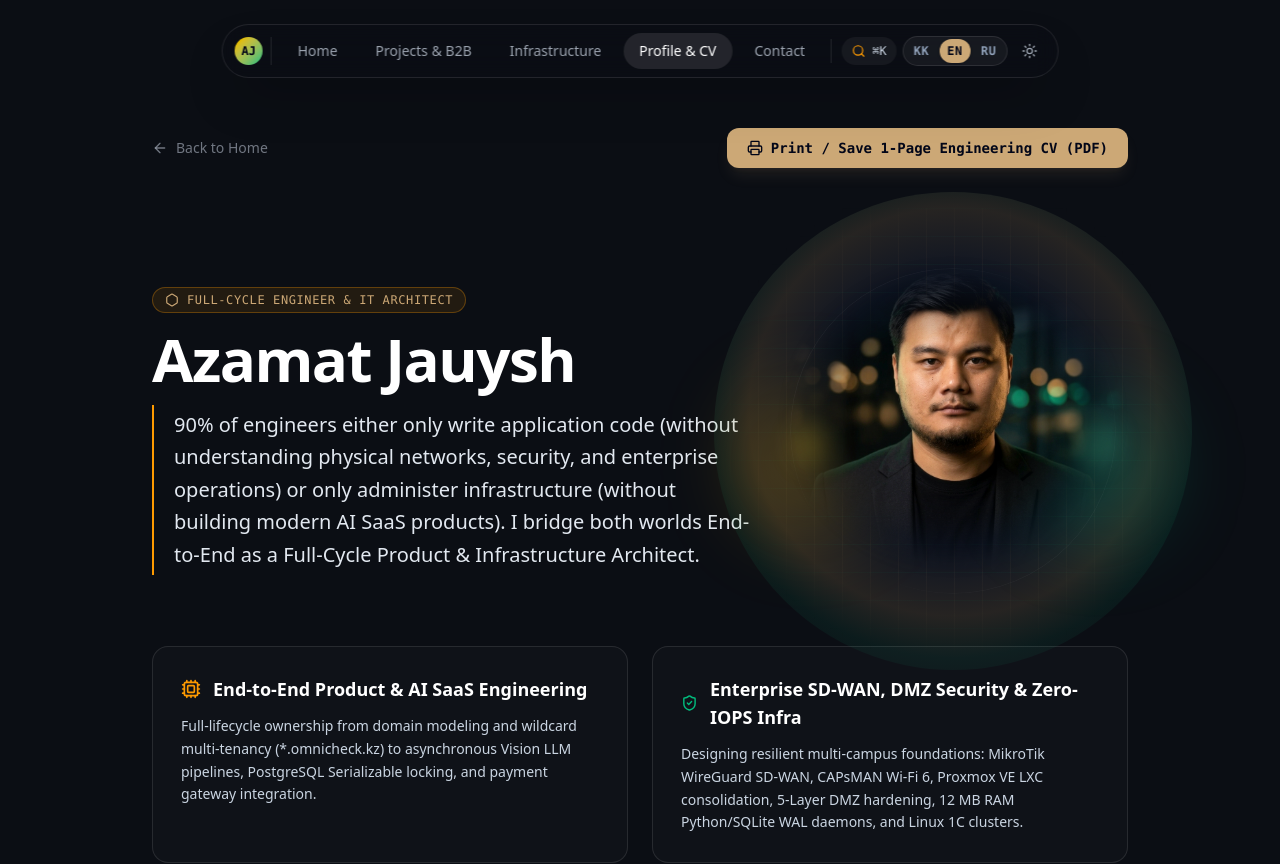
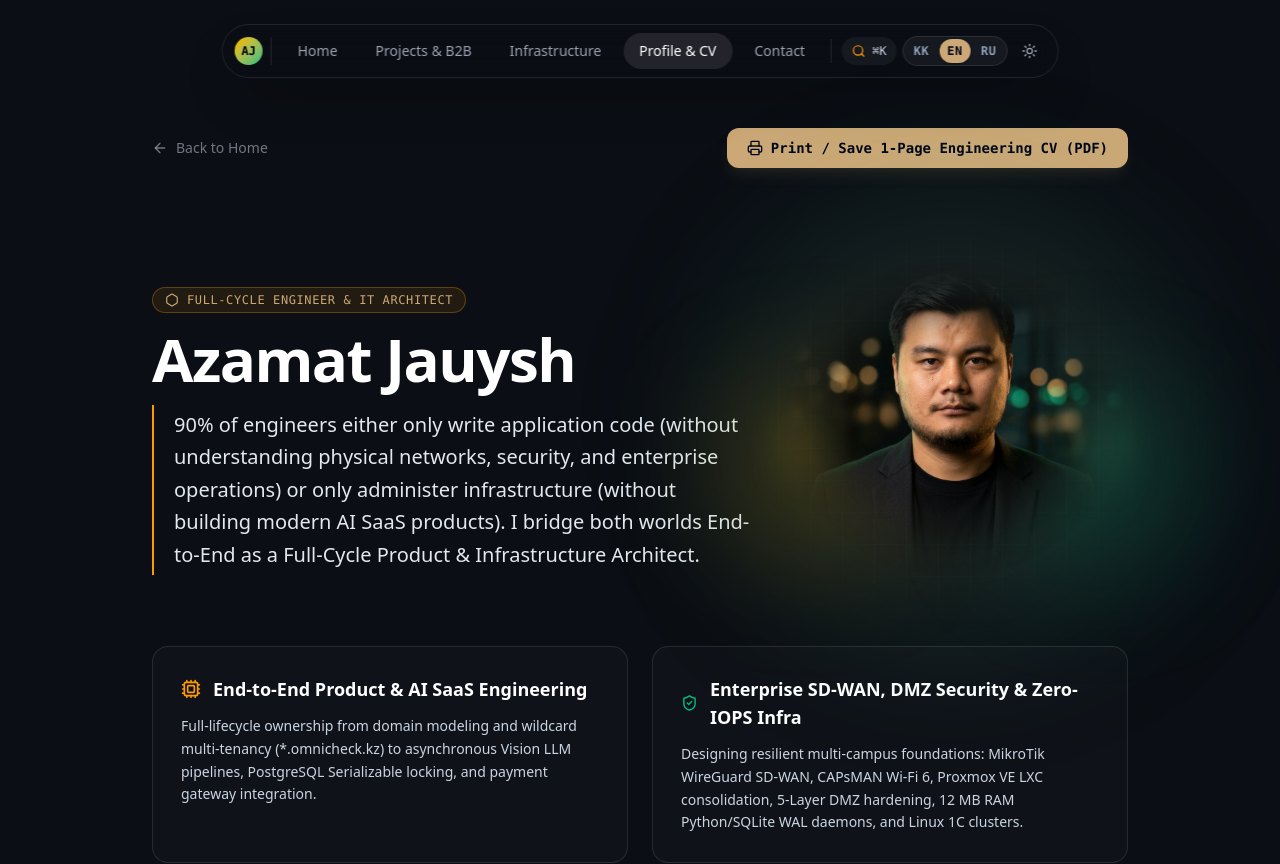
Before and after one commit to Jauysh/portfolio-website, a Next.js app: page /en/about in a window 1280 px wide. Shown: the top 864 px of the page. Built offline with nearby package versions, Linux system fonts and the light colour scheme; no server answers.

Commit message:
fix(avatar): remove rounded-full clipping on outer aura for infinite closest-side environment fade

```diff
--- a/src/components/ExecutivePortrait.tsx
+++ b/src/components/ExecutivePortrait.tsx
@@ -16,51 +16,40 @@ export default function ExecutivePortrait({
     <div
       className={`relative flex items-center justify-center select-none pointer-events-none ${dimensions}`}
     >
-      {/* 1. Outer Environment Extension: Architectural Grid & Horizon Glow */}
+      {/* 1. Infinite Feathering Ambient Environment Field (Zero Hard Edges) */}
       <div
-        className="absolute -inset-12 sm:-inset-16 rounded-full opacity-90 dark:opacity-100 transition-opacity duration-500"
+        className="absolute -inset-20 sm:-inset-28 blur-3xl opacity-80 dark:opacity-100 pointer-events-none"
         style={{
           background:
-            "radial-gradient(circle at 50% 46%, rgba(11, 14, 20, 0.92) 0%, rgba(15, 23, 42, 0.65) 38%, rgba(204, 168, 118, 0.14) 58%, rgba(16, 185, 129, 0.08) 70%, transparent 86%)",
+            "radial-gradient(closest-side at 50% 48%, rgba(11, 14, 20, 0.85) 0%, rgba(204, 168, 118, 0.16) 42%, rgba(16, 185, 129, 0.10) 68%, transparent 100%)",
         }}
       />
 
       {/* 2. Subtle Architectural Coordinate Grid Blending Outward */}
       <div
-        className="absolute -inset-8 sm:-inset-12 bg-[linear-gradient(to_right,rgba(204,168,118,0.09)_1px,transparent_1px),linear-gradient(to_bottom,rgba(16,185,129,0.08)_1px,transparent_1px)] bg-[size:28px_28px]"
+        className="absolute -inset-12 sm:-inset-16 bg-[linear-gradient(to_right,rgba(204,168,118,0.08)_1px,transparent_1px),linear-gradient(to_bottom,rgba(16,185,129,0.07)_1px,transparent_1px)] bg-[size:32px_32px]"
         style={{
           WebkitMaskImage:
-            "radial-gradient(circle at 50% 48%, transparent 25%, rgba(0,0,0,0.55) 48%, transparent 76%)",
+            "radial-gradient(closest-side at 50% 48%, transparent 20%, rgba(0,0,0,0.45) 52%, transparent 96%)",
           maskImage:
-            "radial-gradient(circle at 50% 48%, transparent 25%, rgba(0,0,0,0.55) 48%, transparent 76%)",
+            "radial-gradient(closest-side at 50% 48%, transparent 20%, rgba(0,0,0,0.45) 52%, transparent 96%)",
         }}
       />
 
       {/* 3. Extended Bokeh Orbs (Continuing the Photo's Left Amber & Right Emerald Lights into the Page) */}
-      <div className="absolute top-[38%] -left-6 sm:-left-10 w-28 h-28 sm:w-36 sm:h-36 rounded-full bg-amber-400/25 dark:bg-amber-400/20 blur-2xl" />
-      <div className="absolute top-[48%] left-4 w-10 h-10 rounded-full bg-amber-300/30 dark:bg-amber-300/25 blur-md" />
-      <div className="absolute top-[40%] -right-6 sm:-right-10 w-28 h-28 sm:w-36 sm:h-36 rounded-full bg-emerald-400/25 dark:bg-emerald-400/20 blur-2xl" />
-      <div className="absolute top-[46%] right-3 w-12 h-12 rounded-full bg-emerald-300/30 dark:bg-emerald-300/25 blur-md" />
+      <div className="absolute top-[36%] -left-8 sm:-left-14 w-32 h-32 sm:w-44 sm:h-44 rounded-full bg-amber-400/20 dark:bg-amber-400/18 blur-3xl" />
+      <div className="absolute top-[46%] left-2 w-12 h-12 rounded-full bg-amber-300/25 dark:bg-amber-300/20 blur-xl" />
+      <div className="absolute top-[38%] -right-8 sm:-right-14 w-32 h-32 sm:w-44 sm:h-44 rounded-full bg-emerald-400/20 dark:bg-emerald-400/18 blur-3xl" />
+      <div className="absolute top-[45%] right-2 w-14 h-14 rounded-full bg-emerald-300/25 dark:bg-emerald-300/20 blur-xl" />
 
-      {/* 4. Subtle Orbital Tech Ring */}
-      <div
-        className="absolute inset-2 sm:inset-3 rounded-full border border-amber-500/15 dark:border-white/10"
-        style={{
-          WebkitMaskImage:
-            "linear-gradient(135deg, rgba(0,0,0,0.7) 0%, transparent 45%, transparent 60%, rgba(0,0,0,0.6) 100%)",
-          maskImage:
-            "linear-gradient(135deg, rgba(0,0,0,0.7) 0%, transparent 45%, transparent 60%, rgba(0,0,0,0.6) 100%)",
-        }}
-      />
-
-      {/* 5. Core Portrait with Multi-Stop Radial + Bottom Atmospheric Dissolve */}
+      {/* 4. Core Portrait with Ultra-Smooth Multi-Stop Closest-Side Dissolve */}
       <div
         className="relative w-full h-full overflow-hidden"
         style={{
           WebkitMaskImage:
-            "radial-gradient(closest-side at 50% 46%, #000 46%, rgba(0,0,0,0.82) 62%, rgba(0,0,0,0.38) 78%, rgba(0,0,0,0.08) 91%, transparent 100%)",
+            "radial-gradient(closest-side at 50% 46%, #000 38%, rgba(0,0,0,0.88) 54%, rgba(0,0,0,0.52) 70%, rgba(0,0,0,0.16) 85%, transparent 99%)",
           maskImage:
-            "radial-gradient(closest-side at 50% 46%, #000 46%, rgba(0,0,0,0.82) 62%, rgba(0,0,0,0.38) 78%, rgba(0,0,0,0.08) 91%, transparent 100%)",
+            "radial-gradient(closest-side at 50% 46%, #000 38%, rgba(0,0,0,0.88) 54%, rgba(0,0,0,0.52) 70%, rgba(0,0,0,0.16) 85%, transparent 99%)",
         }}
       >
         <img
```
